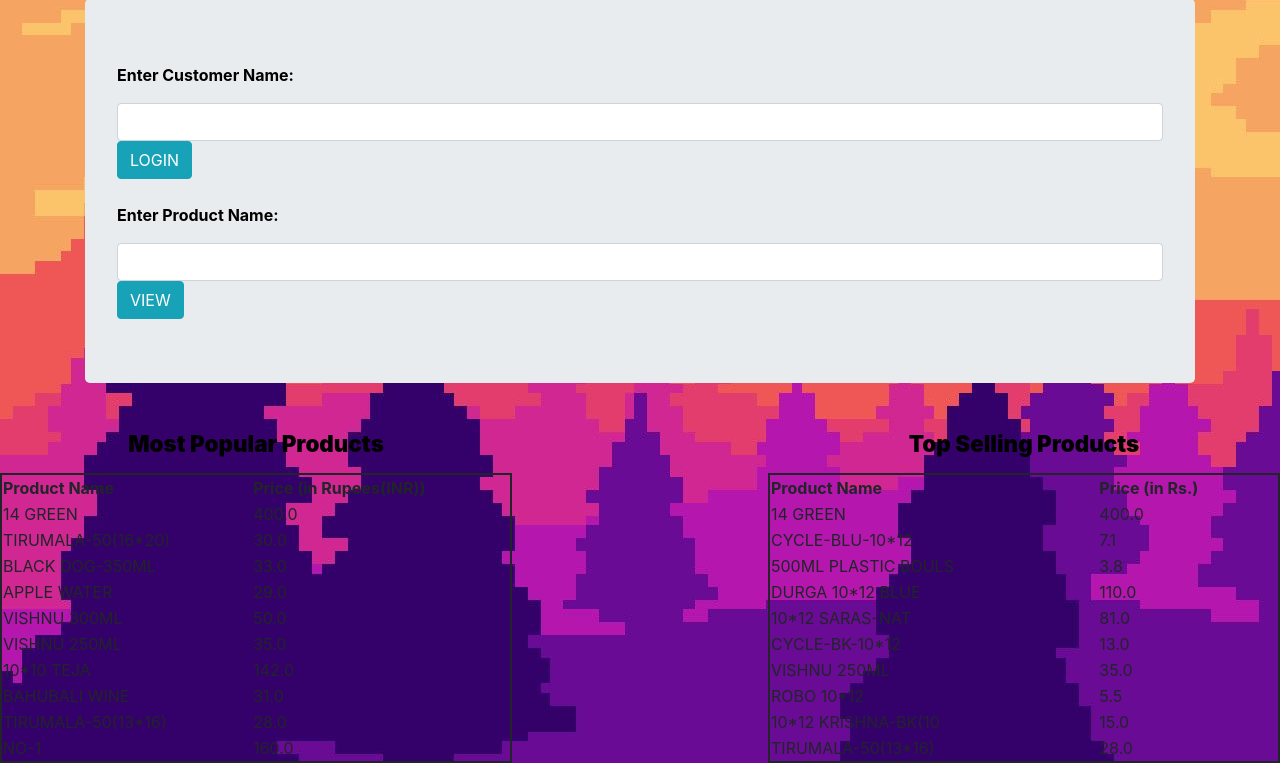
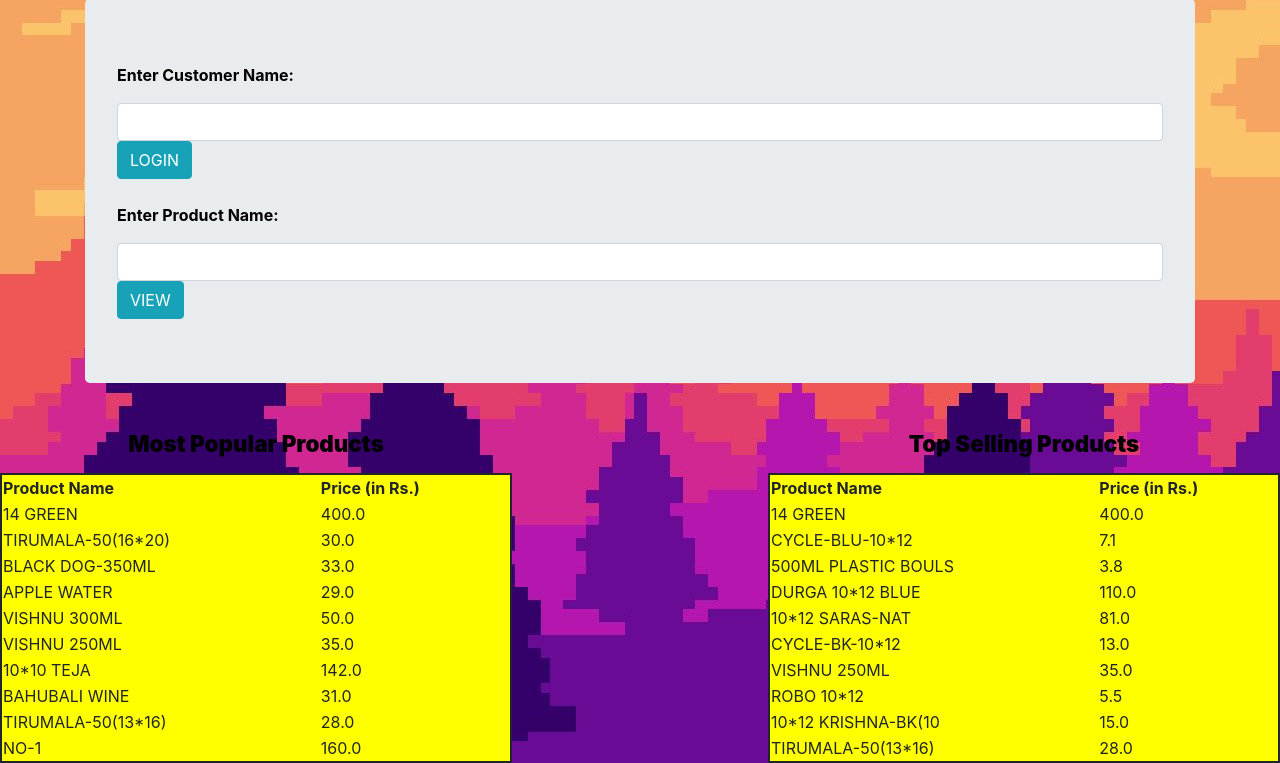
Before and after one commit to abhijeetdaspublic/product-recommendation-web, a Flask app: template templates/home.html in a window 1280 px wide. Shown: the part 145-908 px from the top of the page. Run offline with Flask 2, Linux system fonts and the light colour scheme; the template is opened without the code that fills it, so the values that code supplies are empty; parts of the project's set-up code (start-up, migrations or seed data) failed here and were passed over; some libraries are stand-ins or nearby versions.

Commit message:
Update home.html

```diff
--- a/templates/home.html
+++ b/templates/home.html
@@ -7,10 +7,6 @@
     body {
       background-image: url('https://raw.githubusercontent.com/abhijeetdaspublic/product-recommendation-web/main/templates/homepage.jpg');
     }
-
-    .containermod-1 {
-            background-color: yellow;
-        }
 </style>
 
 <br>
@@ -40,10 +36,15 @@
   </div>
 </div>
 
+<!--
 <div class="containermod-1">
   {% include 'mostpopulartable.html' %}
   {% include 'topselltable.html' %}
 </div>
+-->
 
+<table style="border: 2px solid; float: left; width: 40%; background-color:yellow;"><caption style="text-align: center; caption-side: top; font-size: 140%; font-weight: bold; color:black;"><strong>Most Popular Products</strong></caption><tr><th>Product Name</th><th>Price (in Rs.)</th></tr><tr><td>14 GREEN</td><td>400.0</td></tr><tr><td>TIRUMALA-50(16*20)</td><td>30.0</td></tr><tr><td>BLACK DOG-350ML</td><td>33.0</td></tr><tr><td>APPLE WATER</td><td>29.0</td></tr><tr><td>VISHNU 300ML</td><td>50.0</td></tr><tr><td>VISHNU 250ML</td><td>35.0</td></tr><tr><td>10*10 TEJA</td><td>142.0</td></tr><tr><td>BAHUBALI WINE</td><td>31.0</td></tr><tr><td>TIRUMALA-50(13*16)</td><td>28.0</td></tr><tr><td>NO-1</td><td>160.0</td></tr></table>
+
+<table style="border: 2px solid; float: right; width: 40%; background-color:yellow;"><caption style="text-align: center; caption-side: top; font-size: 140%; font-weight: bold; color:black;"><strong>Top Selling Products</strong></caption><tr><th>Product Name</th><th>Price (in Rs.)</th></tr><tr><td>14 GREEN</td><td>400.0</td></tr><tr><td>CYCLE-BLU-10*12</td><td>7.1</td></tr><tr><td>500ML PLASTIC BOULS</td><td>3.8</td></tr><tr><td>DURGA 10*12 BLUE</td><td>110.0</td></tr><tr><td>10*12 SARAS-NAT</td><td>81.0</td></tr><tr><td>CYCLE-BK-10*12</td><td>13.0</td></tr><tr><td>VISHNU 250ML</td><td>35.0</td></tr><tr><td>ROBO 10*12</td><td>5.5</td></tr><tr><td>10*12 KRISHNA-BK(10</td><td>15.0</td></tr><tr><td>TIRUMALA-50(13*16)</td><td>28.0</td></tr></table>
 
 {% endblock %}
```
